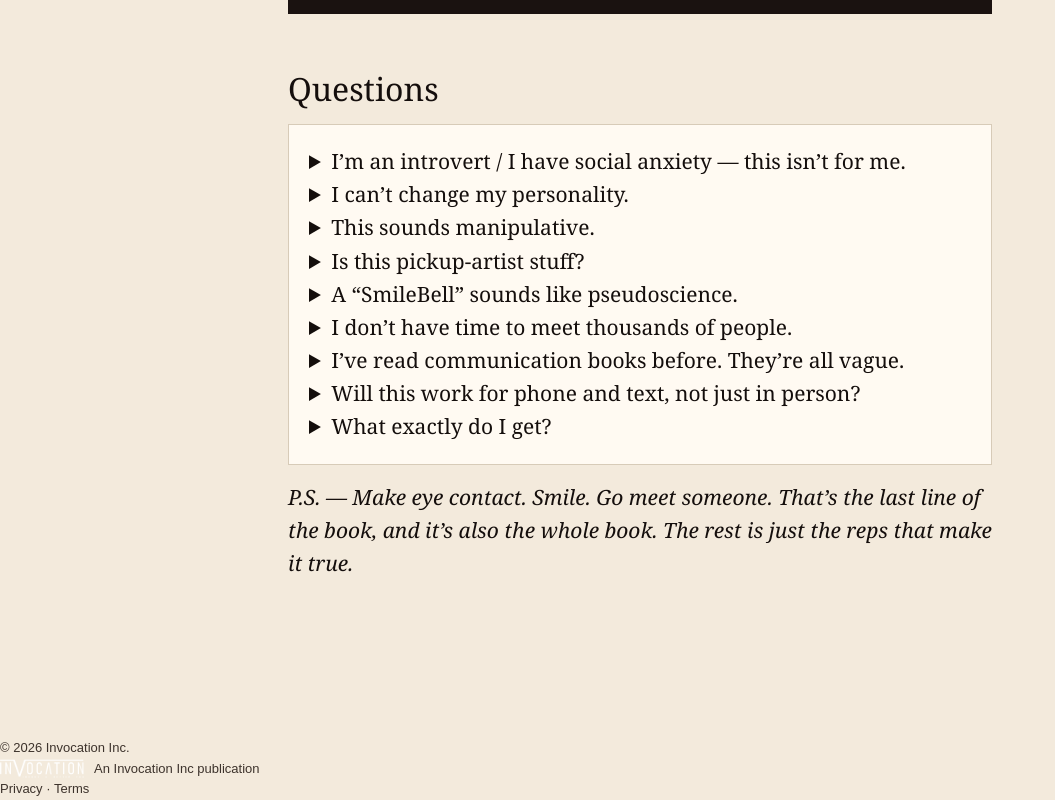
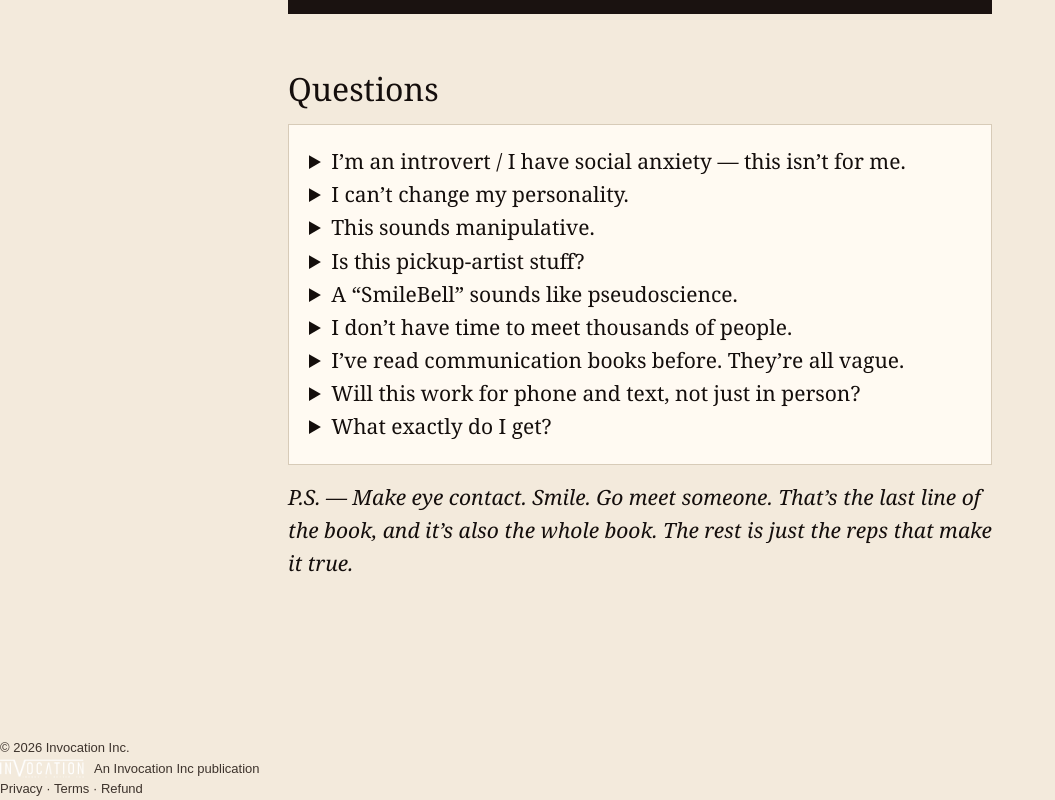
Before and after one commit to SOCIT/invocationinc-h2lp, a Next.js app: page / in a window 1280 px wide. Shown: the part 10148-10948 px from the top of the page, without its empty margins (0-1055 px from the left). Built offline with nearby package versions, Linux system fonts and the light colour scheme.

Commit message:
Link /refund from homepage policy line (compliance fix)

```diff
--- a/src/components/H2LPPage.tsx
+++ b/src/components/H2LPPage.tsx
@@ -398,7 +398,7 @@ export function H2LPPage() {
           </span>
         </p>
         <p>
-          <Link href="/privacy">Privacy</Link> · <Link href="/terms">Terms</Link>
+          <Link href="/privacy">Privacy</Link> · <Link href="/terms">Terms</Link> · <Link href="/refund">Refund</Link>
         </p>
       </footer>
     </>
```
